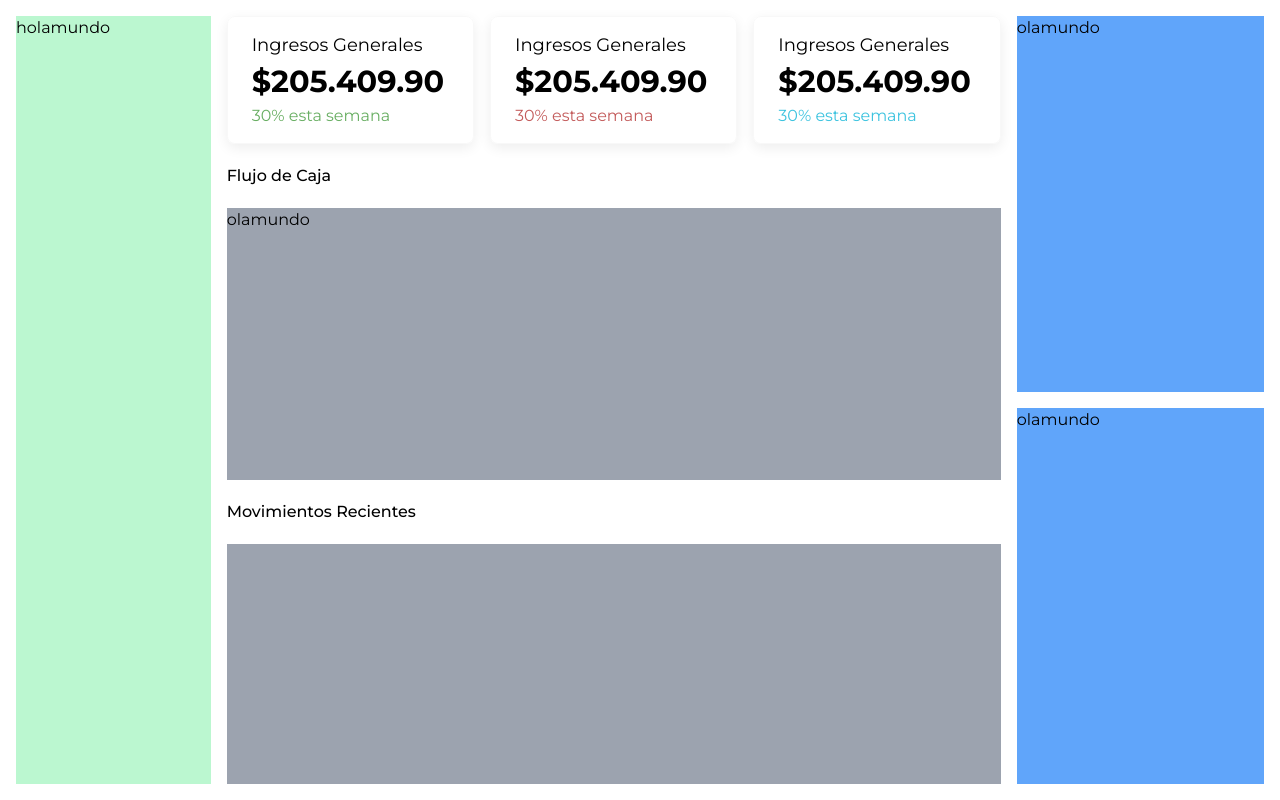
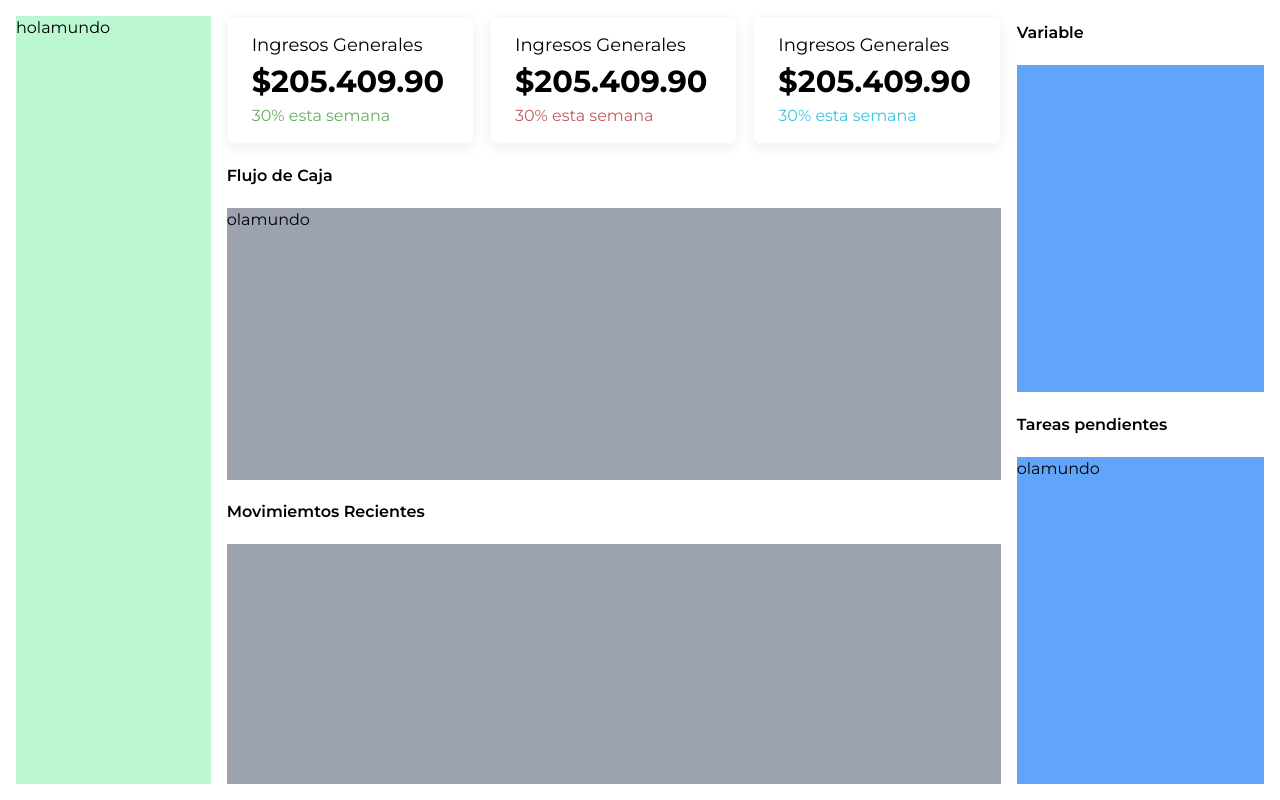
Before and after one commit to RickBm400/monthly-income-front, a React (Vite) app: page /dashboard in a window 1280 px wide. Built offline with nearby package versions, Linux system fonts and the light colour scheme.

Commit message:
add section title component

```diff
--- a/src/pages/dashboard/index.tsx
+++ b/src/pages/dashboard/index.tsx
@@ -1,8 +1,13 @@
 // import HistoricList from "../../components/historic-list.component";
+import { ReactNode } from "react";
 import IndicatorBar from "../../components/Indicator-card.component";
 import { indicatorsArray } from "../../types/dashboard.types";
 
 export default function dashboard() {
+  const sectionTitle = (title: string): ReactNode => {
+    return <h3 className="row-span-1 flex items-center font-[600]">{title}</h3>;
+  };
+
   return (
     <>
       <div className="col-span-20 h-full w-full grid grid-flow-col grid-cols-20 gap-4">
@@ -12,18 +17,20 @@ export default function dashboard() {
               <IndicatorBar {...item} key={index} />
             ))}
           </section>
-          <h3 className="row-span-1 flex items-center font-[500]">
-            Flujo de Caja
-          </h3>
+
+          {sectionTitle("Flujo de Caja")}
+
           <section className="bg-gray-400 row-span-6">olamundo</section>
-          <h3 className="row-span-1 flex items-center font-[500]">
-            Movimientos Recientes
-          </h3>
+
+          {sectionTitle("Movimiemtos Recientes")}
+
           <section className="bg-gray-400 row-span-6"></section>
         </div>
         <div className="col-span-5 grid gap-4 grid-flow-row grid-rows-16 ">
-          <section className="bg-blue-400 row-span-8">olamundo</section>
-          <section className="bg-blue-400 row-span-8">olamundo</section>
+          {sectionTitle("Variable")}
+          <section className="bg-blue-400 row-span-7"></section>
+          {sectionTitle("Tareas pendientes")}
+          <section className="bg-blue-400 row-span-7">olamundo</section>
         </div>
       </div>
     </>
```
